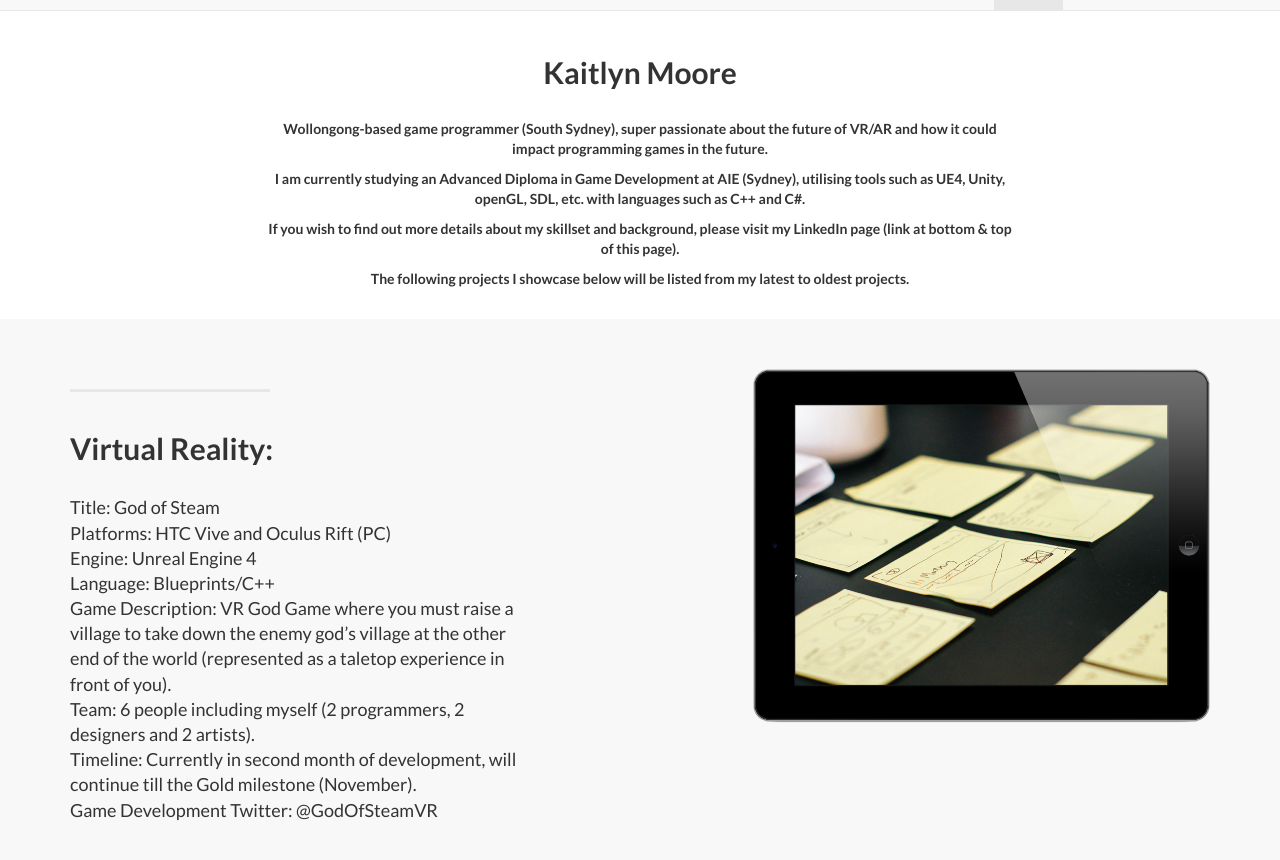
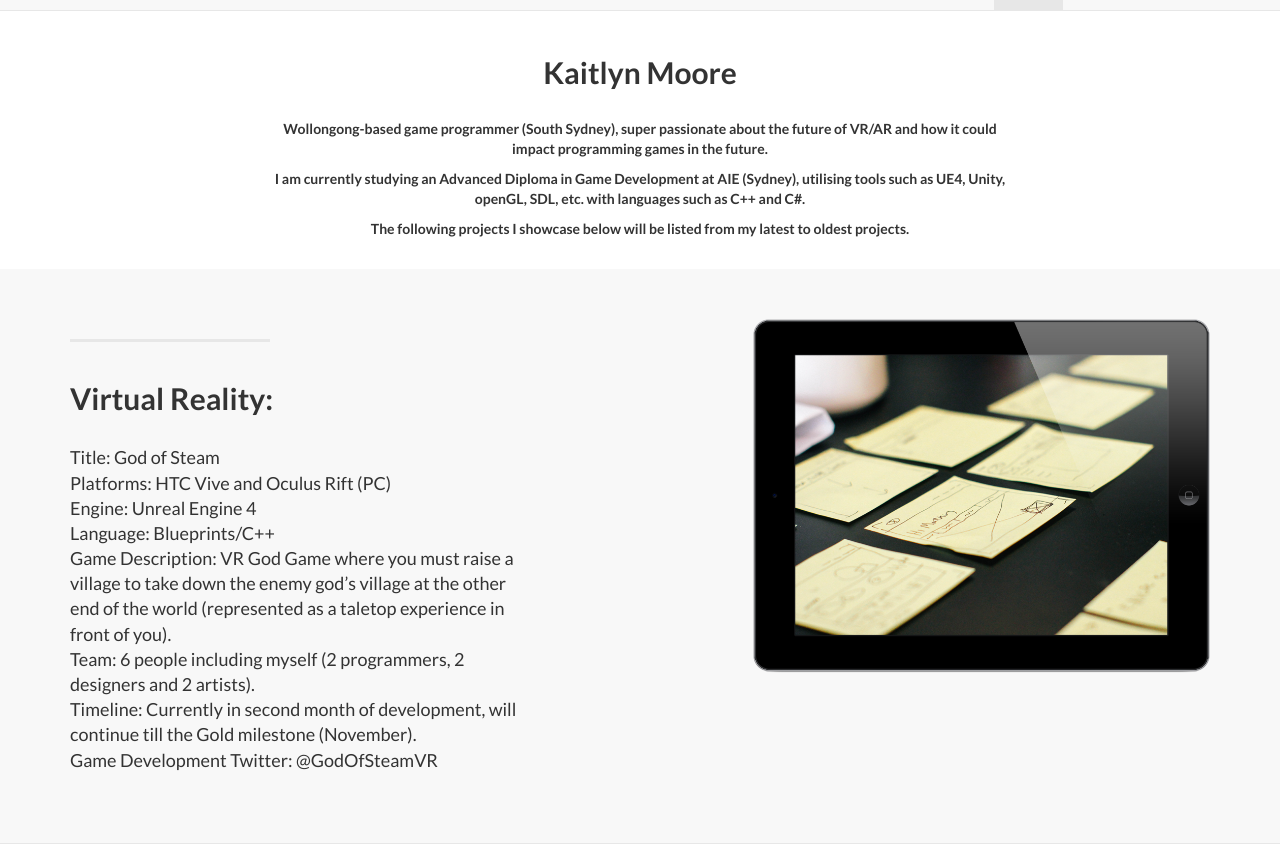
Before and after one commit to kaitlynm1/kaitlynm1.github.io, a Jekyll site: the page built from index.html, in a window 1280 px wide and 900 px high, scrolled down 741 px, cut to the strip 40-900 px from the top of the window. Built offline with Jekyll 4.4.1, drawn with Linux system fonts in a browser that asks for light colours.

Commit message:
Fixed about

```diff
--- a/_includes/about.html
+++ b/_includes/about.html
@@ -8,7 +8,6 @@
                 <!--<p>The Jekyll version is brought to you by <a href="https://github.com/swcool">Shane Weng</a></p>-->
                 <p>Wollongong-based game programmer (South Sydney), super passionate about the future of VR/AR and how it could impact programming games in the future.</p>
                 <p>I am currently studying an Advanced Diploma in Game Development at AIE (Sydney), utilising tools such as UE4, Unity, openGL, SDL, etc. with languages such as C++ and C#.</p>
-                <p>If you wish to find out more details about my skillset and background, please visit my LinkedIn page (link at bottom & top of this page).</p>
                 <p>The following projects I showcase below will be listed from my latest to oldest projects. </p>
                 <br/>
               </div>
```
